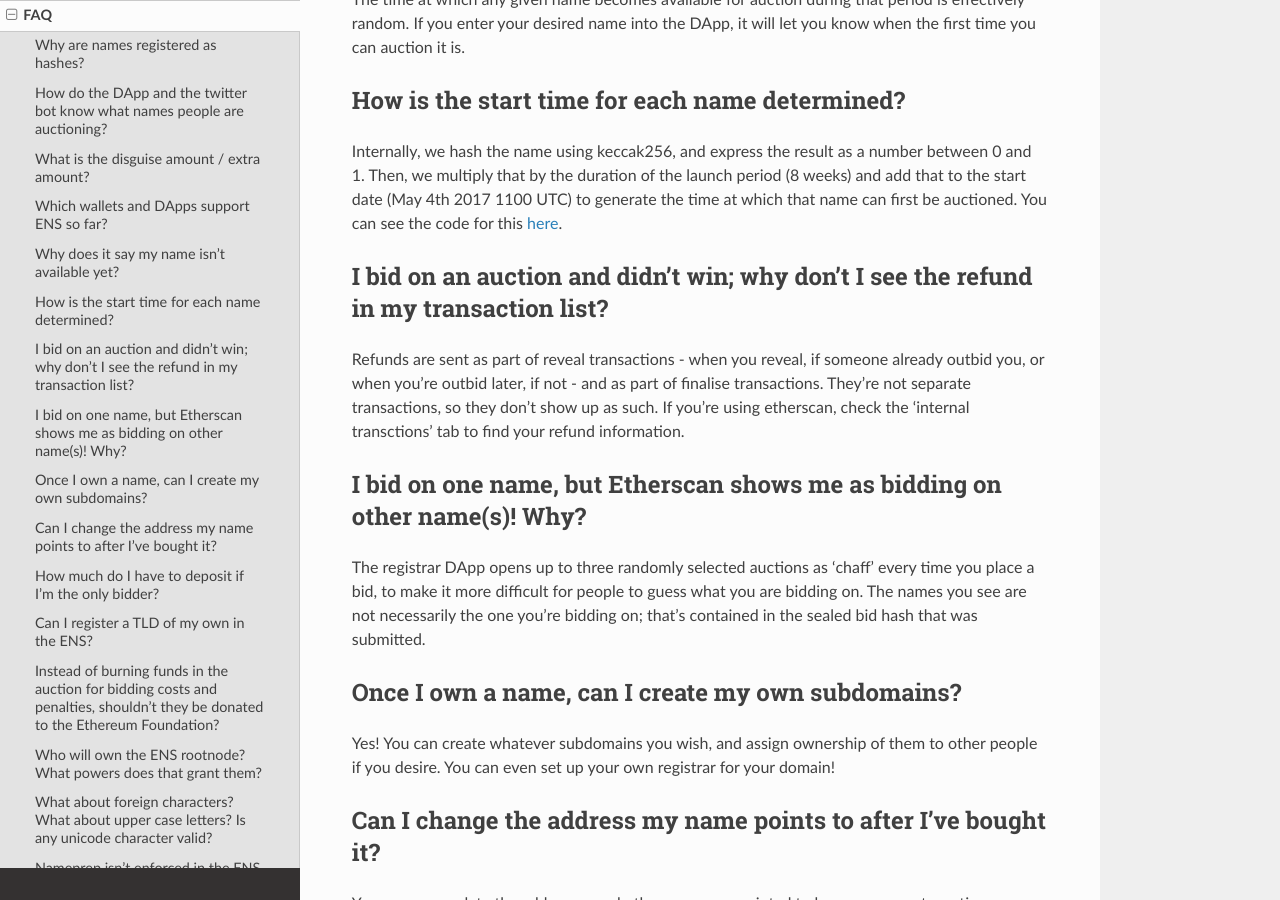
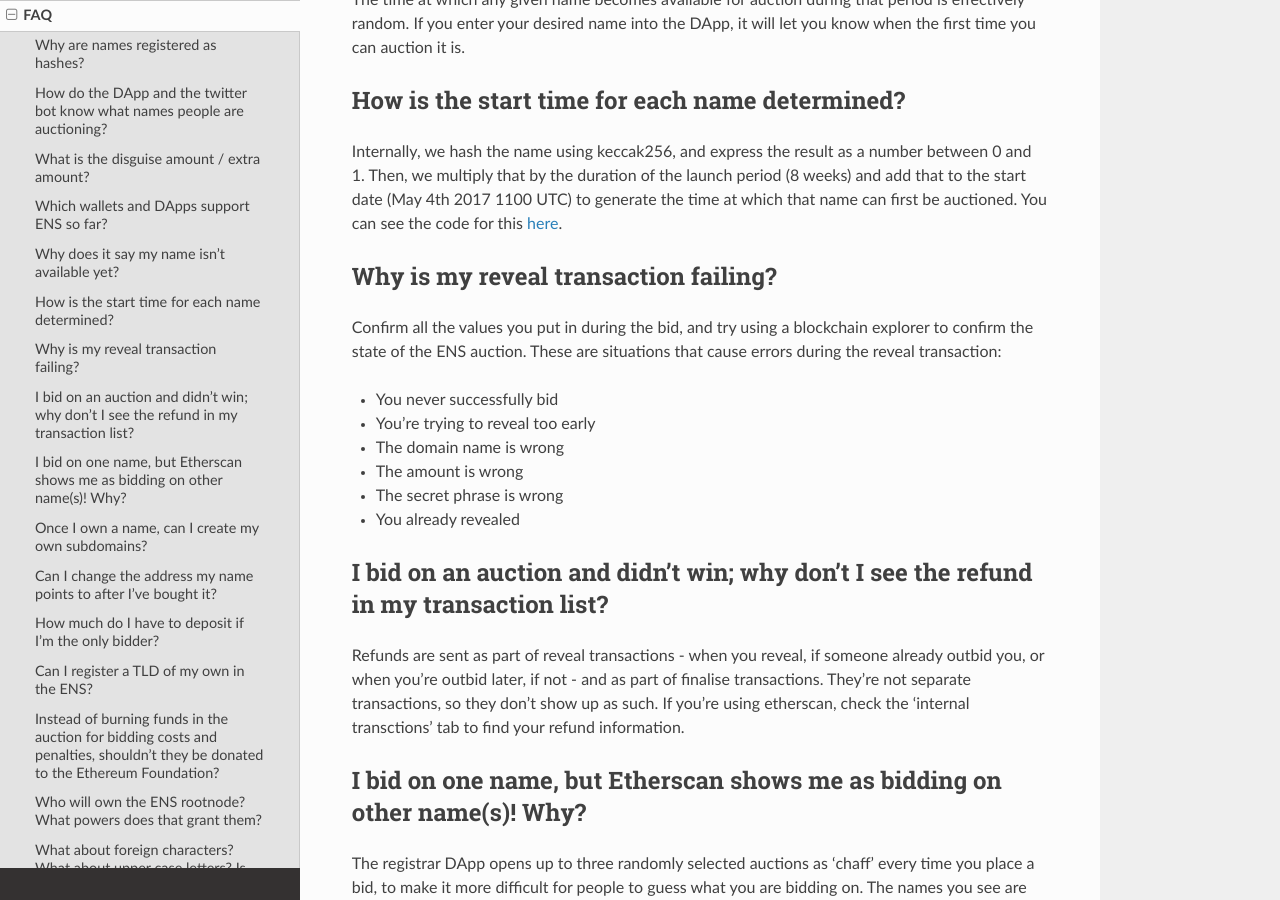
Before and after one commit to ensdomains/ens, a Sphinx documentation site: the page built from docs/faq.rst, in a window 1280 px wide and 900 px high, scrolled down 1180 px. Built offline with Sphinx 7.4.7 and the Read the Docs theme 2.0.0, drawn with Linux system fonts in a browser that asks for light colours; some of the changed text lies outside the part shown.

Commit message:
doc: add "why is my reveal failing" to FAQ (#210)

```diff
--- a/docs/faq.rst
+++ b/docs/faq.rst
@@ -38,6 +38,18 @@ How is the start time for each name determined?
 -----------------------------------
 
 Internally, we hash the name using keccak256, and express the result as a number between 0 and 1. Then, we multiply that by the duration of the launch period (8 weeks) and add that to the start date (May 4th 2017 1100 UTC) to generate the time at which that name can first be auctioned. You can see the code for this here_.
+
+Why is my reveal transaction failing?
+-----------------------------------
+
+Confirm all the values you put in during the bid, and try using a blockchain explorer to confirm the state of the ENS auction.  These are situations that cause errors during the reveal transaction:
+
+* You never successfully bid
+* You're trying to reveal too early
+* The domain name is wrong
+* The amount is wrong
+* The secret phrase is wrong
+* You already revealed
 
 I bid on an auction and didn't win; why don't I see the refund in my transaction list?
 -----------------------------------
```
